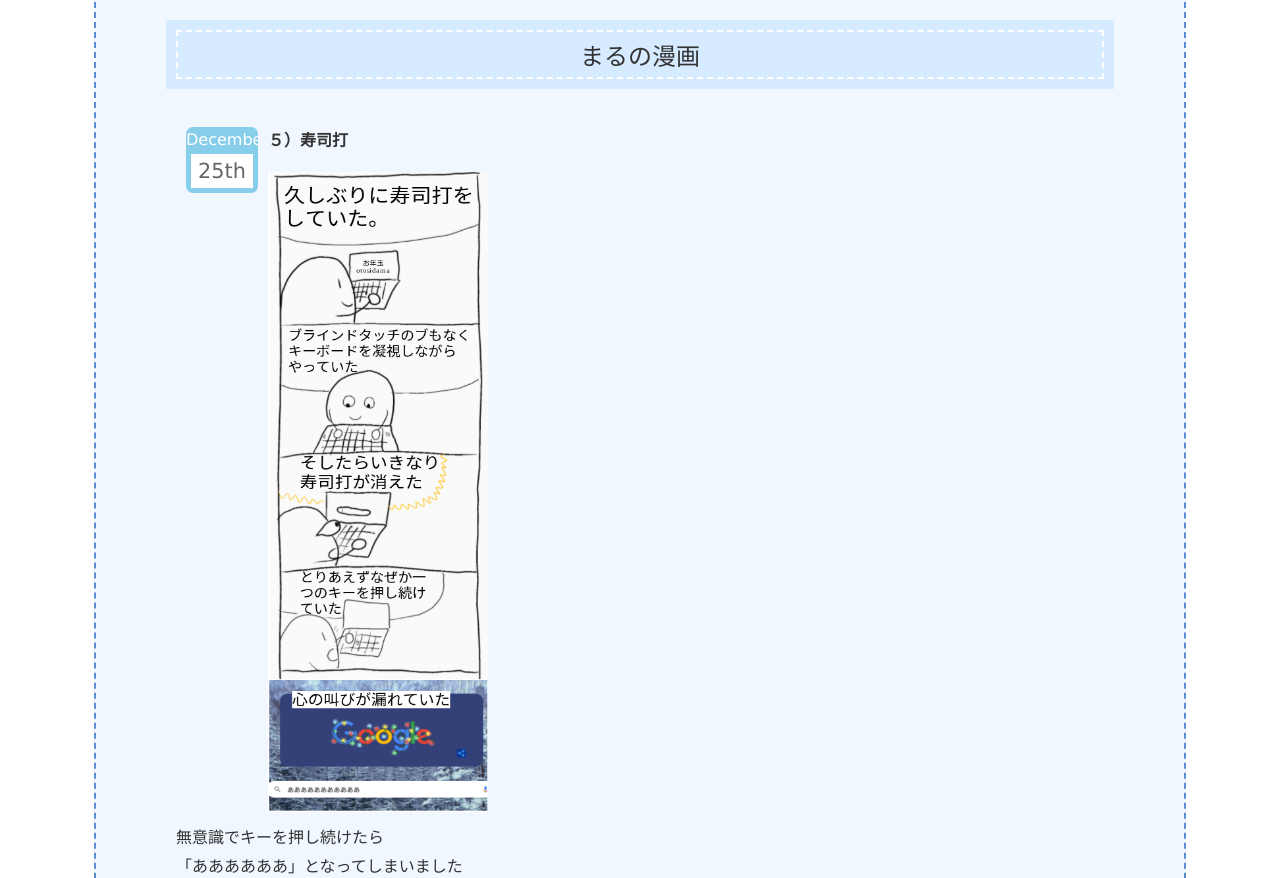
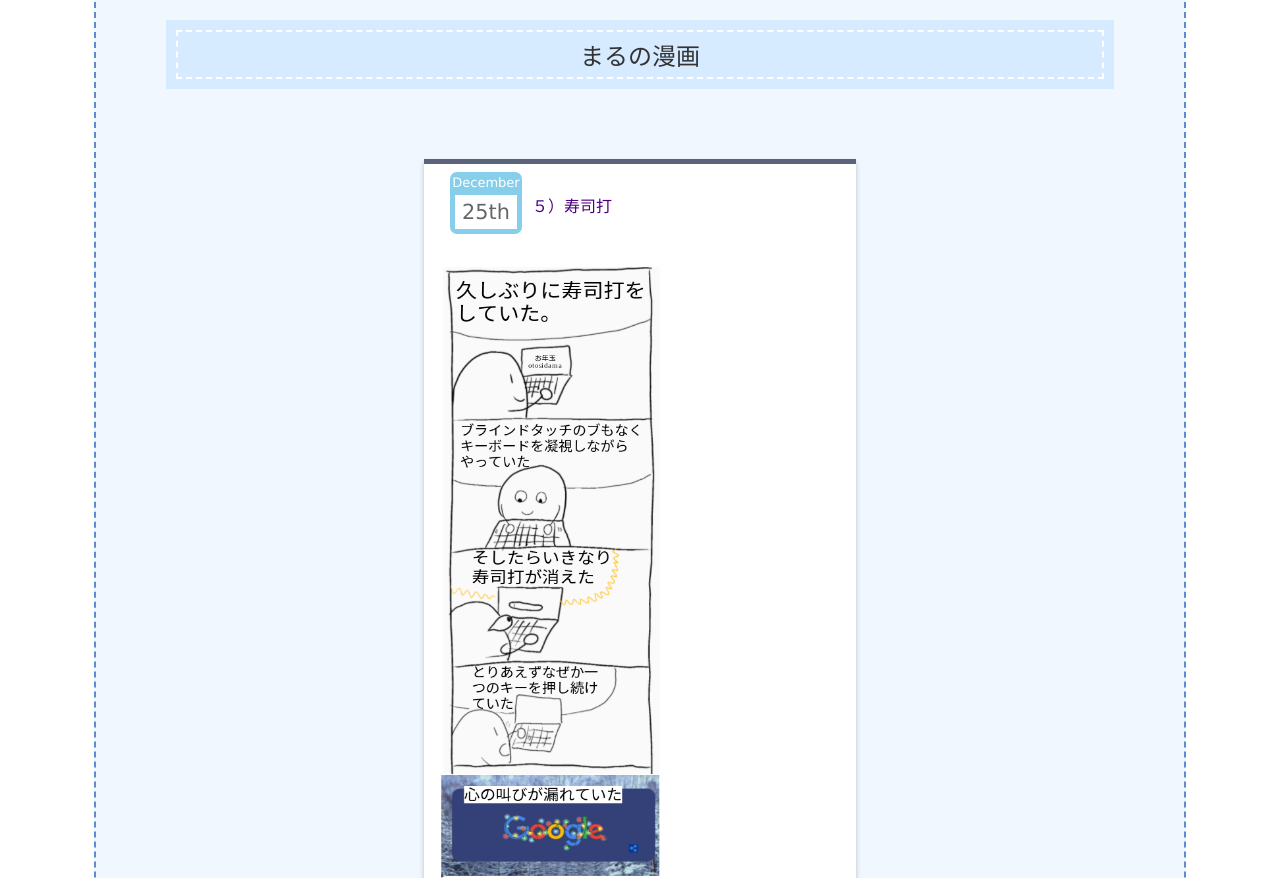
Before and after one commit to megashin719/megashin719.github.io, a plain HTML site: page blog.html in a window 1280 px wide. Shown: the part 420-1298 px from the top of the page. Drawn offline with Linux system fonts and the light colour scheme.

Commit message:
Update blog.css

```diff
--- a/blog.css
+++ b/blog.css
@@ -1,4 +1,5 @@
-   body {
+
+body {
     color:#333 ;
     font-family: Verdana, sans-serif;
     margin: 0;
@@ -22,7 +23,7 @@ header {
     align-items: center;
     margin-left: auto;
     margin-right: auto;
-    background-image: url(IMG-0182.jpg);
+    background-image: url(../Myportfolio/IMG-0182.jpg);
     background-size: cover;
     background-position: center;
 }
@@ -101,6 +102,22 @@ header {
     background: #d6ebff;
     box-shadow: 0px 0px 0px 10px #d6ebff;
     border: dashed 2px white;
+}
+.manga0 > article {
+    margin-bottom: 60px;
+    padding: 0.5em 1em;
+    margin: 2em auto;
+    color: #5d627b;
+    background: white;
+    border-top: solid 5px #5d627b;
+    box-shadow: 0 3px 5px rgba(0, 0, 0, 0.22);
+    width: 25em;
+}
+
+.manga0 > article > h1 {
+    font-weight: unset;
+    color: indigo;
+    margin-bottom: 50px;
 }
 
 .manga > article {
@@ -197,8 +214,9 @@ footer h5 {
       display:block;
       margin:3px 0; padding:0;
       color:#fff;
+      font-size: 13px;
       font-weight: normal;
-      text-align:center;
+      text-align:center
   }
   div#sampleCalender2 .date_d {
       display:block;
@@ -258,6 +276,10 @@ p {
         display: flex;
 
     }
+    .manga0 {
+        display: flex;
+
+    }
     .manga3 {
         display: flex;
     }
```
